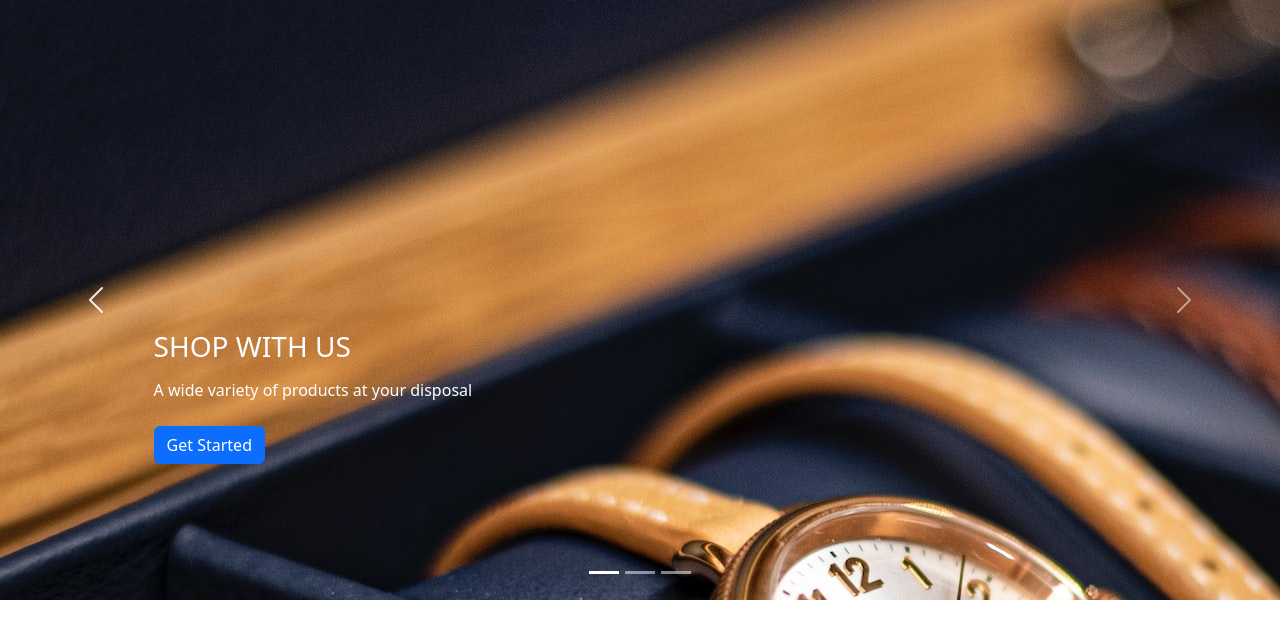
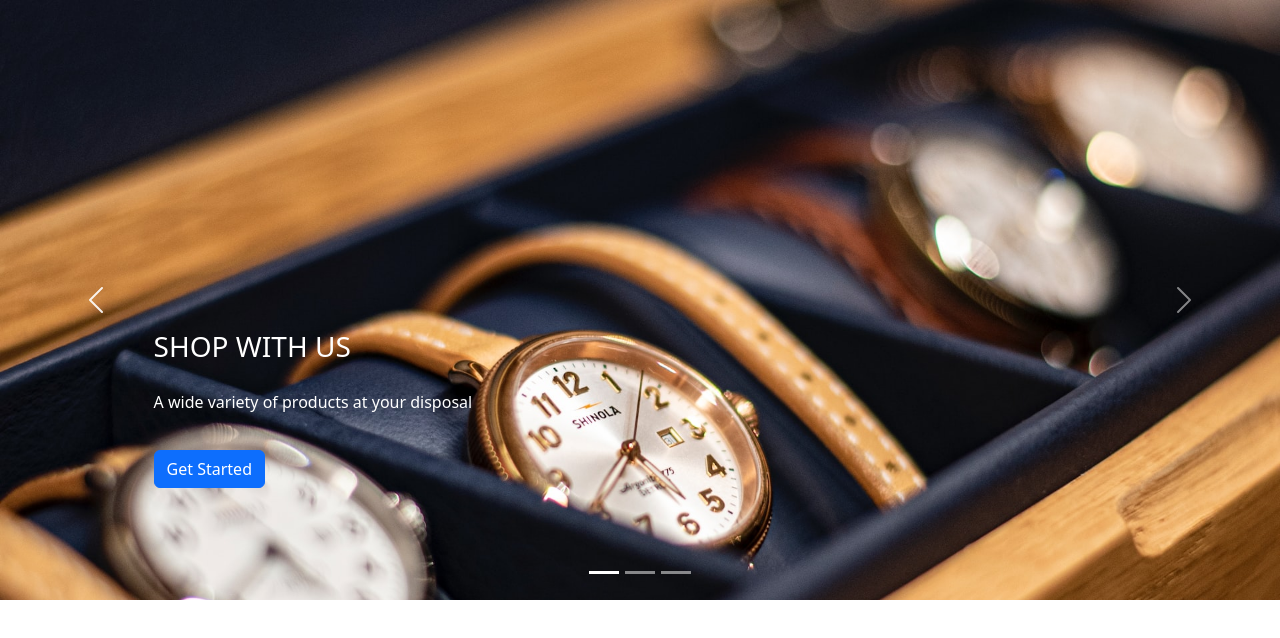
Before and after one commit to chingu-voyages/v42-geckos-team-16, a React (Create React App) app in the folder app/: page / in a window 1280 px wide. Shown: the top 638 px of the page. Built offline with nearby package versions, Linux system fonts and the light colour scheme.

Commit message:
docs: edit README.md

```diff
--- a/app/package.json
+++ b/app/package.json
@@ -10,6 +10,7 @@
     "react": "^18.2.0",
     "react-bootstrap": "^2.7.0",
     "react-dom": "^18.2.0",
+    "react-router-dom": "^6.6.2",
     "react-scripts": "5.0.1",
     "web-vitals": "^2.1.4"
   },
--- a/app/src/App.js
+++ b/app/src/App.js
@@ -1,10 +1,13 @@
+import { BrowserRouter as Router, Routes, Route } from "react-router-dom";
 import { Home } from "./components/Home";
 
 function App() {
     return (
-        <>
-            <Home />
-        </>
+        <Router>
+            <Routes>
+                <Route path="/" element={<Home />} />
+            </Routes>
+        </Router>
     );
 }
 
--- a/app/src/components/Carousel.jsx
+++ b/app/src/components/Carousel.jsx
@@ -12,10 +12,12 @@ const CarouselItem = ({ imgsrc, heading, description, alt, children }) => {
         >
             <img
                 style={{
-                    objectFit: "fill",
+                    objectFit: "cover",
                     objectPosition: "left",
                     display: "block",
                     opacity: "70",
+                    maxWidth: "100%",
+                    minHeight: "45vh",
                 }}
                 src={imgsrc}
                 alt={alt}
@@ -30,10 +32,10 @@ const CarouselItem = ({ imgsrc, heading, description, alt, children }) => {
             >
                 {heading}
             </h3>
-            <p style={{ position: "absolute", top: "63%", left: "12%" }}>
+            <p style={{ position: "absolute", top: "65%", left: "12%" }}>
                 {description}
             </p>
-            <main style={{ position: "absolute", top: "71%", left: "12%" }}>
+            <main style={{ position: "absolute", top: "75%", left: "12%" }}>
                 {children}
             </main>
         </div>
```
Also changed, not shown: 1 other file (tests, documents, lock files or other folders).
